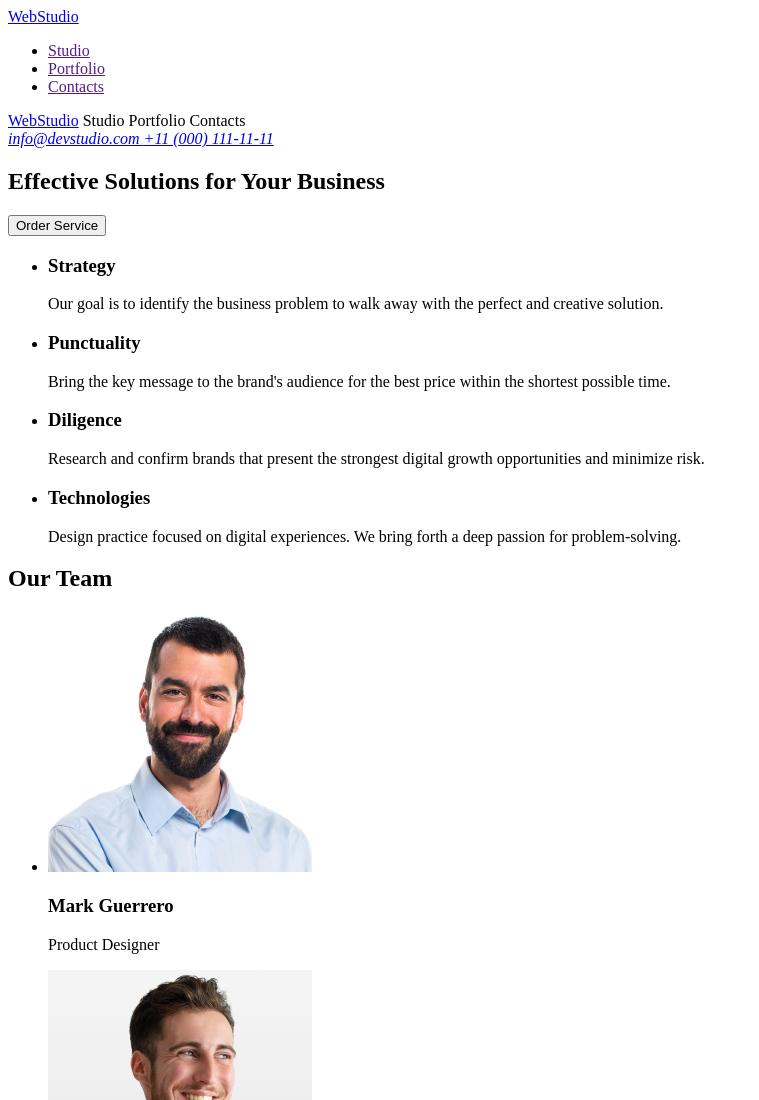
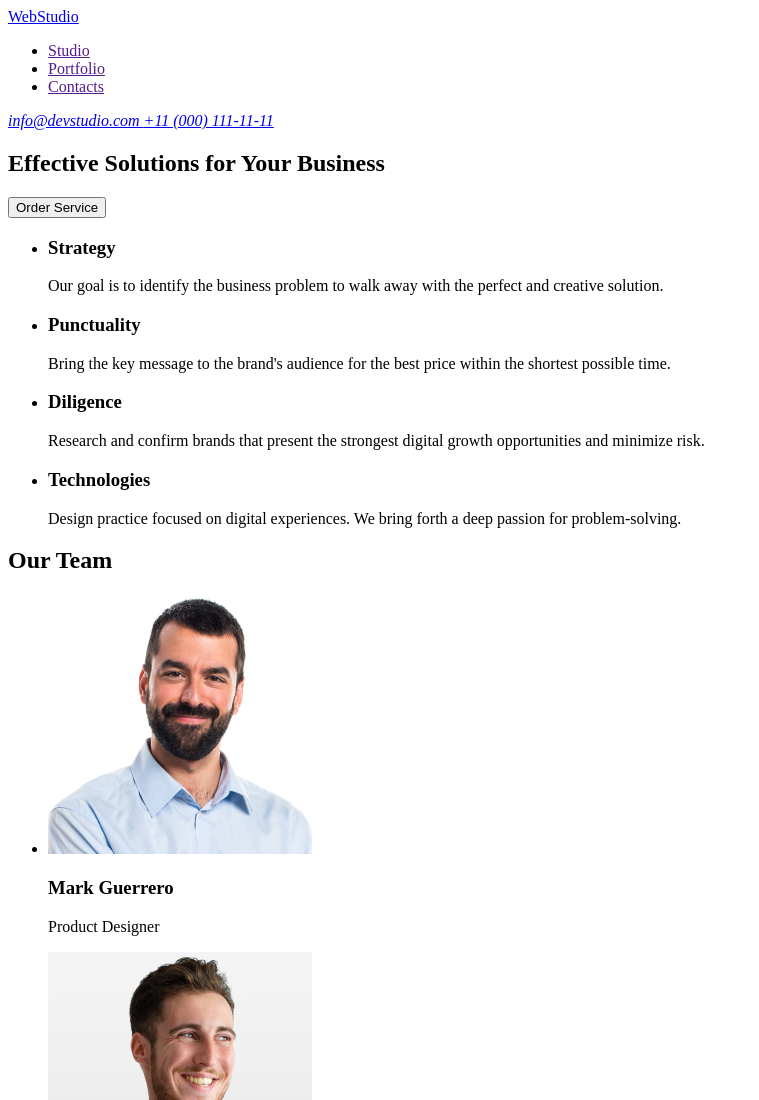
Before and after one commit to kulikp1/goit-markup-hw-01, a plain HTML site: page index.html in a window 1280 px wide. Shown: the top 1100 px of the page, without its empty margins (0-759 px from the left). Drawn offline with Linux system fonts and the light colour scheme.

Commit message:
Change nav

```diff
--- a/index.html
+++ b/index.html
@@ -12,11 +12,9 @@
         <a href="./index.html">WebStudio</a>
         <ul>
           <li><a href="">Studio</a> </li>
-          <li> <a href="">Portfolio</a> </li>
-          <li> <a href="">Contacts</a> </li>
+          <li><a href="">Portfolio</a></li>
+          <li> <a href="">Contacts</a></li>
         </ul>
-        <a href="./index.html">WebStudio</a>
-        Studio Portfolio Contacts
       </nav>
       <address>
         <a href="mailto:info@devstudio.com" target="_blank"
```
